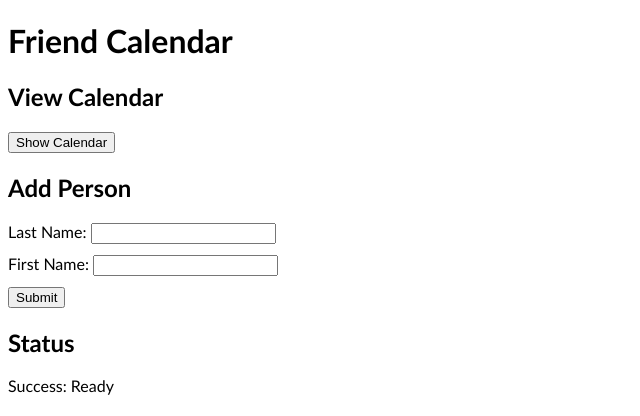
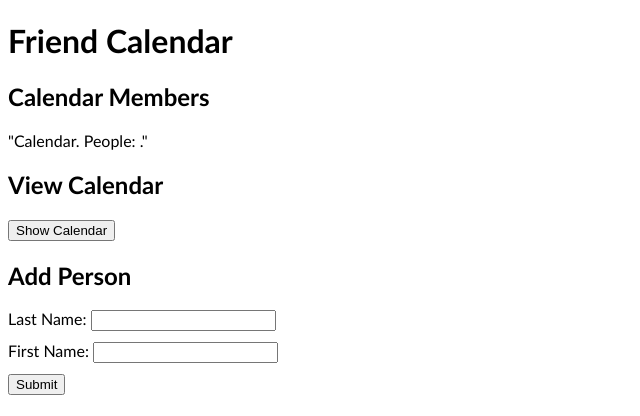
Before and after one commit to ahilbers/calendar, a Flask app: page / in a window 1280 px wide. Shown: the top 416 px of the page, without its empty margins (0-640 px from the left). Run offline with Flask 3, Linux system fonts and the light colour scheme.

Commit message:
add section with calendar members

```diff
--- a/schedules/frontend/templates/home.html
+++ b/schedules/frontend/templates/home.html
@@ -12,6 +12,12 @@
 </head>
 <body>
     <h1>Friend Calendar</h1>
+
+    {# Calendar Memgers #}
+    <div>
+    <h2>Calendar Members</h2>
+    {{ calendar.render() | tojson }}
+    </div>
 
     {# Button: Display Calendar #}
     <div>
```
